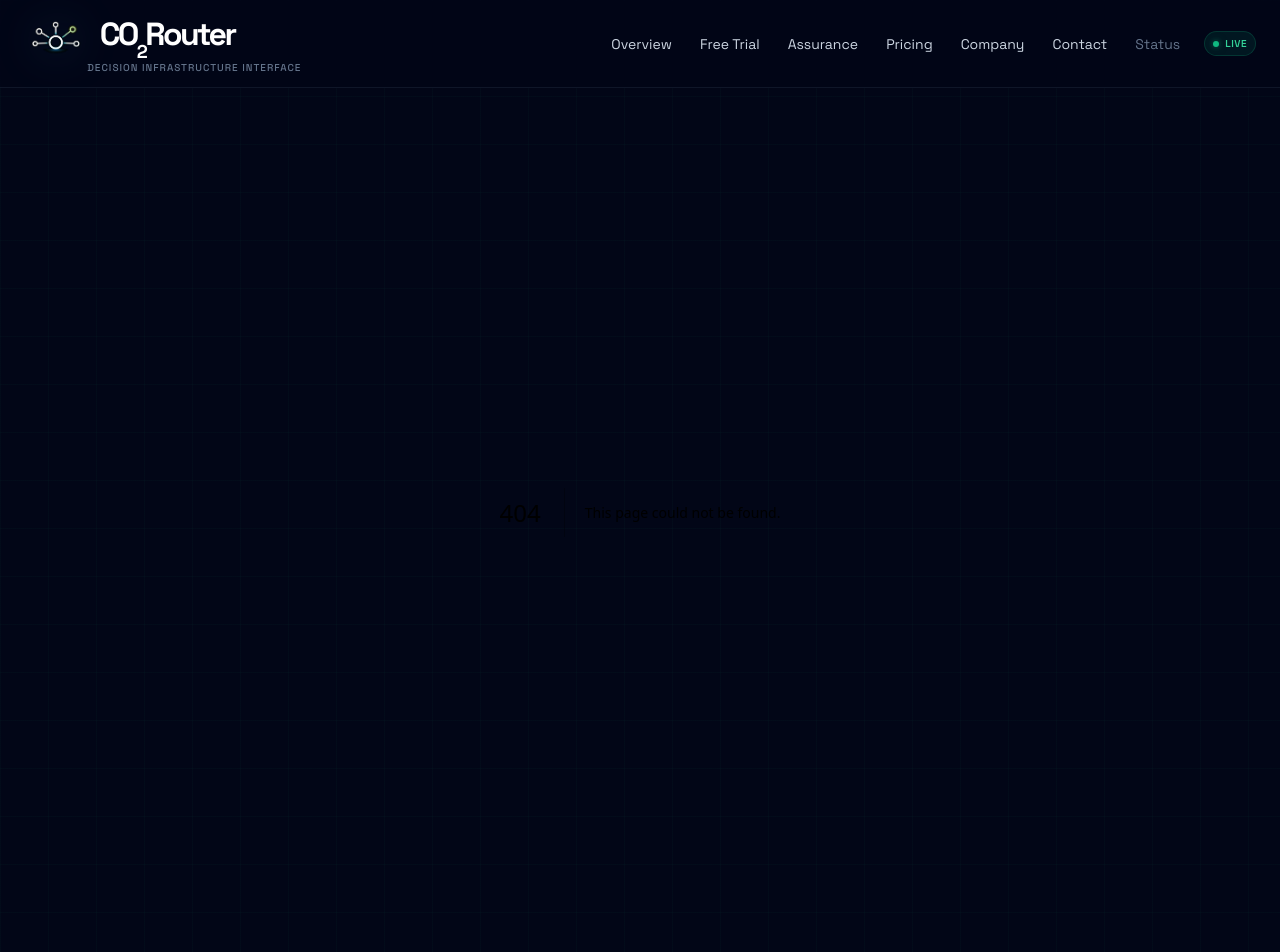
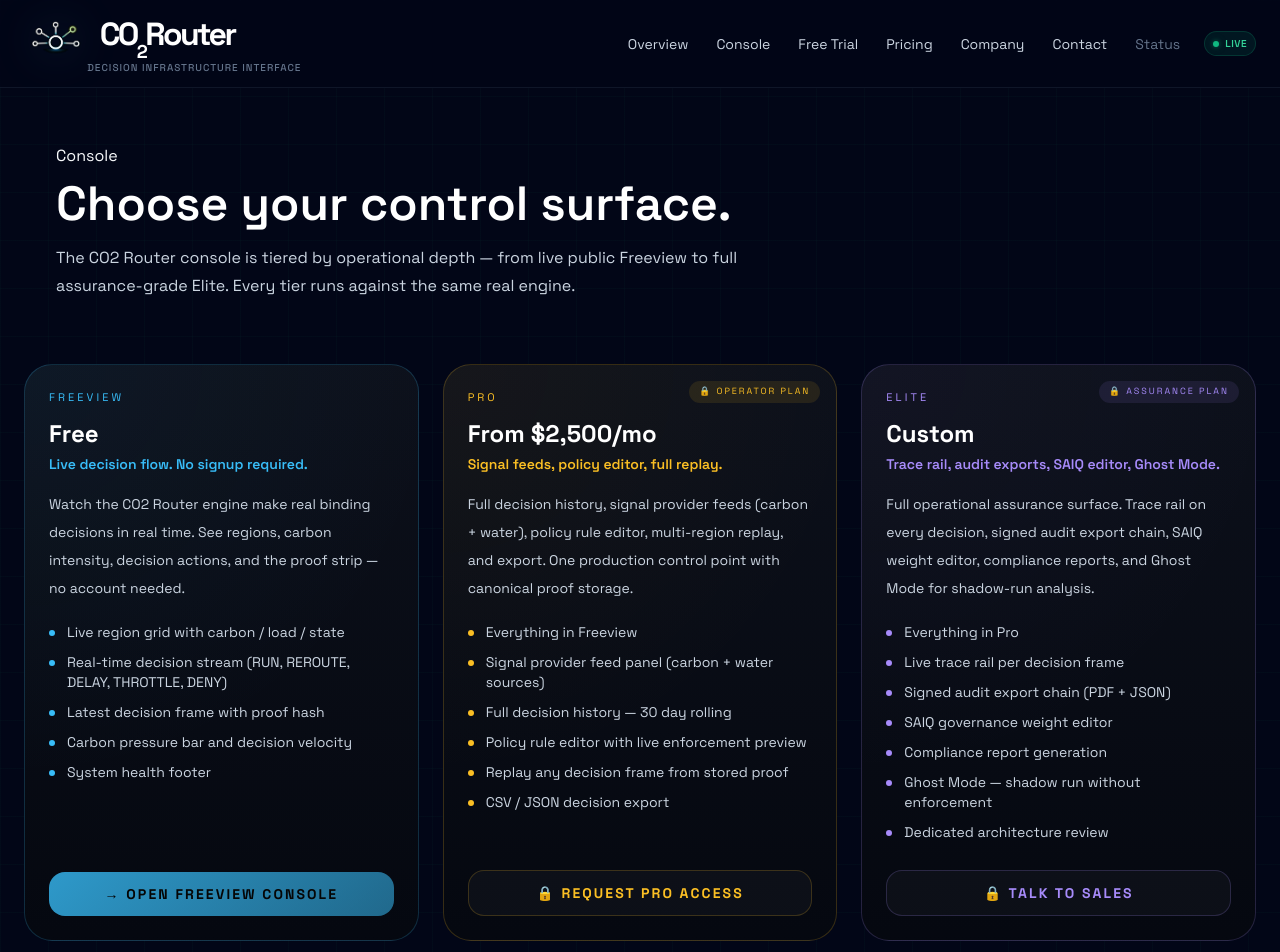
Before and after one commit to reprewindai-dev/co2router-site, a Next.js app: page /console in a window 1280 px wide. Before the commit this address had no page. Shown: the top 952 px of the page. Built offline with nearby package versions, Linux system fonts and the light colour scheme.

Commit message:
feat: add /console tier chooser page, Console to nav, wire flow Freeview/Pro/Elite

```diff
--- /dev/null
+++ b/src/app/console/page.tsx
@@ -0,0 +1,202 @@
+import Link from 'next/link'
+import type { Metadata } from 'next'
+
+export const metadata: Metadata = {
+  title: 'Console',
+  description: 'Choose your CO2 Router console tier — Freeview, Pro, or Elite.',
+}
+
+const tiers = [
+  {
+    id: 'freeview',
+    name: 'Freeview',
+    badge: null,
+    badgeColor: null,
+    price: 'Free',
+    tagline: 'Live decision flow. No signup required.',
+    description:
+      'Watch the CO2 Router engine make real binding decisions in real time. See regions, carbon intensity, decision actions, and the proof strip — no account needed.',
+    features: [
+      'Live region grid with carbon / load / state',
+      'Real-time decision stream (RUN, REROUTE, DELAY, THROTTLE, DENY)',
+      'Latest decision frame with proof hash',
+      'Carbon pressure bar and decision velocity',
+      'System health footer',
+    ],
+    locked: false,
+    cta: 'Open Freeview console',
+    href: '/live',
+    borderColor: 'rgba(56,189,248,0.2)',
+    glowColor: 'rgba(56,189,248,0.05)',
+    accentColor: '#38bdf8',
+    badgeBg: '',
+  },
+  {
+    id: 'pro',
+    name: 'Pro',
+    badge: 'Operator plan',
+    price: 'From $2,500/mo',
+    tagline: 'Signal feeds, policy editor, full replay.',
+    description:
+      'Full decision history, signal provider feeds (carbon + water), policy rule editor, multi-region replay, and export. One production control point with canonical proof storage.',
+    features: [
+      'Everything in Freeview',
+      'Signal provider feed panel (carbon + water sources)',
+      'Full decision history — 30 day rolling',
+      'Policy rule editor with live enforcement preview',
+      'Replay any decision frame from stored proof',
+      'CSV / JSON decision export',
+    ],
+    locked: true,
+    cta: 'Request Pro access',
+    href: '/access',
+    borderColor: 'rgba(251,191,36,0.2)',
+    glowColor: 'rgba(251,191,36,0.04)',
+    accentColor: '#fbbf24',
+    badgeBg: 'rgba(251,191,36,0.1)',
+  },
+  {
+    id: 'elite',
+    name: 'Elite',
+    badge: 'Assurance plan',
+    price: 'Custom',
+    tagline: 'Trace rail, audit exports, SAIQ editor, Ghost Mode.',
+    description:
+      'Full operational assurance surface. Trace rail on every decision, signed audit export chain, SAIQ weight editor, compliance reports, and Ghost Mode for shadow-run analysis.',
+    features: [
+      'Everything in Pro',
+      'Live trace rail per decision frame',
+      'Signed audit export chain (PDF + JSON)',
+      'SAIQ governance weight editor',
+      'Compliance report generation',
+      'Ghost Mode — shadow run without enforcement',
+      'Dedicated architecture review',
+    ],
+    locked: true,
+    cta: 'Talk to sales',
+    href: '/contact',
+    borderColor: 'rgba(167,139,250,0.2)',
+    glowColor: 'rgba(167,139,250,0.04)',
+    accentColor: '#a78bfa',
+    badgeBg: 'rgba(167,139,250,0.1)',
+  },
+] as const
+
+export default function ConsolePage() {
+  return (
+    <div className="space-y-8 pb-10">
+      {/* Hero */}
+      <section className="surface-card-strong p-8">
+        <div className="eyebrow">Console</div>
+        <h1 className="mt-3 text-4xl font-semibold text-white sm:text-5xl">
+          Choose your control surface.
+        </h1>
+        <p className="mt-4 max-w-3xl text-base leading-7 text-slate-300">
+          The CO2 Router console is tiered by operational depth — from live public Freeview to
+          full assurance-grade Elite. Every tier runs against the same real engine.
+        </p>
+      </section>
+
+      {/* Tier cards */}
+      <section className="grid gap-6 lg:grid-cols-3">
+        {tiers.map((tier) => (
+          <div
+            key={tier.id}
+            className="relative flex flex-col rounded-[28px] p-6"
+            style={{
+              border: `1px solid ${tier.borderColor}`,
+              background: `radial-gradient(circle at top left, ${tier.glowColor}, transparent 60%), linear-gradient(180deg, rgba(13,17,28,0.97), rgba(5,8,16,0.99))`,
+            }}
+          >
+            {/* Lock badge */}
+            {tier.locked && (
+              <div
+                className="absolute right-4 top-4 rounded-full px-2.5 py-1 text-[9px] uppercase tracking-[0.22em]"
+                style={{ background: tier.badgeBg, color: tier.accentColor }}
+              >
+                🔒 {tier.badge}
+              </div>
+            )}
+
+            {/* Tier name */}
+            <div
+              className="text-[11px] uppercase tracking-[0.28em]"
+              style={{ color: tier.accentColor }}
+            >
+              {tier.name}
+            </div>
+
+            <div className="mt-3 text-2xl font-bold text-white">{tier.price}</div>
+            <div className="mt-1 text-sm font-semibold" style={{ color: tier.accentColor }}>
+              {tier.tagline}
+            </div>
+            <p className="mt-4 text-sm leading-7 text-slate-300">{tier.description}</p>
+
+            {/* Features */}
+            <ul className="mt-5 flex-1 space-y-2.5">
+              {tier.features.map((f) => (
+                <li key={f} className="flex items-start gap-3 text-sm text-slate-300">
+                  <span
+                    className="mt-2 h-1.5 w-1.5 shrink-0 rounded-full"
+                    style={{ background: tier.accentColor }}
+                  />
+                  {f}
+                </li>
+              ))}
+            </ul>
+
+            {/* CTA */}
+            <Link
+              href={tier.href}
+              className="mt-7 inline-flex items-center justify-center rounded-2xl px-5 py-3 text-sm font-bold uppercase tracking-[0.15em] transition-all duration-200"
+              style={
+                !tier.locked
+                  ? {
+                      background: `linear-gradient(135deg, ${tier.accentColor}cc, ${tier.accentColor}88)`,
+                      color: '#050505',
+                    }
+                  : {
+                      border: `1px solid ${tier.borderColor}`,
+                      background: 'rgba(255,255,255,0.03)',
+                      color: tier.accentColor,
+                    }
+              }
+            >
+              {!tier.locked ? '→ ' : '🔒 '}
+              {tier.cta}
+            </Link>
+          </div>
+        ))}
+      </section>
+
+      {/* Compare note */}
+      <section className="surface-card p-6">
+        <div className="grid gap-6 lg:grid-cols-[1fr_auto] lg:items-center">
+          <div>
+            <div className="eyebrow">All tiers. Same engine.</div>
+            <p className="mt-3 text-sm leading-7 text-slate-300">
+              Freeview, Pro, and Elite all run against the live CO2 Router engine on Coolify.
+              The difference is operational depth — how much of the decision surface you can
+              inspect, replay, and govern. Start with Freeview to verify it works, then upgrade
+              when you need enforcement in production.
+            </p>
+          </div>
+          <div className="flex flex-col gap-3 lg:flex-shrink-0">
+            <Link
+              href="/live"
+              className="rounded-full bg-cyan-300 px-6 py-3 text-center text-sm font-bold uppercase tracking-[0.15em] text-slate-950 transition hover:bg-cyan-200"
+            >
+              Open Freeview now
+            </Link>
+            <Link
+              href="/pricing"
+              className="rounded-full border border-white/12 px-6 py-3 text-center text-sm font-semibold text-slate-300 transition hover:border-white/25 hover:text-white"
+            >
+              See full pricing
+            </Link>
+          </div>
+        </div>
+      </section>
+    </div>
+  )
+}
--- a/src/components/landing/CommercialHomePage.tsx
+++ b/src/components/landing/CommercialHomePage.tsx
@@ -19,6 +19,12 @@
         </div>
 
         <nav className="flex flex-wrap items-center gap-2 text-sm">
+          <Link
+            href="/console"
+            className="rounded-full border border-cyan-400/25 bg-cyan-400/8 px-4 py-2 text-cyan-200 transition hover:border-cyan-400/40 hover:text-white"
+          >
+            Console
+          </Link>
           <Link
             href="/developers/quickstart"
             className="rounded-full border border-white/8 bg-white/[0.03] px-4 py-2 text-slate-300 transition hover:border-white/15 hover:text-white"
--- a/src/lib/site-navigation.ts
+++ b/src/lib/site-navigation.ts
@@ -10,8 +10,8 @@
 
 const commercialPrimaryNavLinks: SiteLink[] = [
   { href: '/', label: 'Overview' },
+  { href: '/console', label: 'Console' },
   { href: '/access', label: 'Free Trial' },
-  { href: '/assurance', label: 'Assurance' },
   { href: '/pricing', label: 'Pricing' },
   { href: '/company/about', label: 'Company' },
   { href: '/contact', label: 'Contact' },
@@ -59,6 +59,7 @@
   {
     title: 'Technical',
     links: [
+      { href: '/console', label: 'Console' },
       { href: '/live', label: 'Live Demo' },
       { href: '/developers/quickstart', label: 'Quickstart' },
       { href: '/developers/api', label: 'API' },
```
